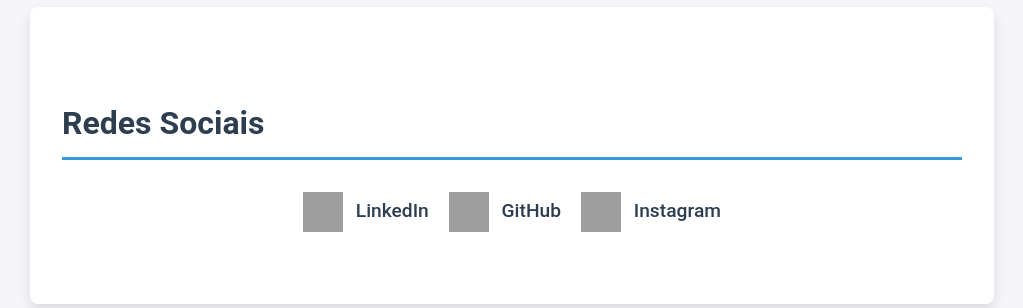
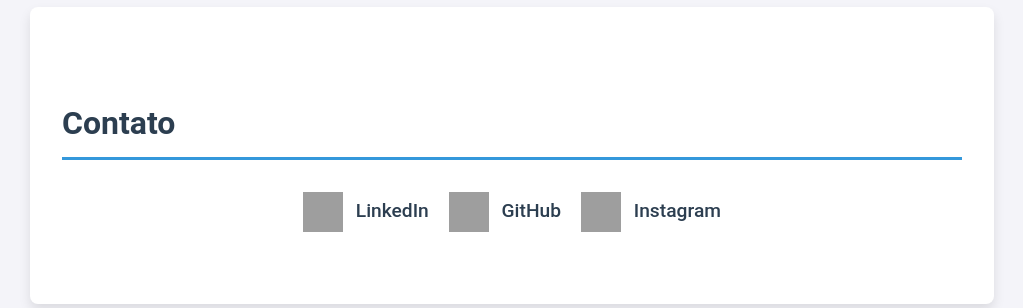
Before and after one commit to GuilhermeGustavoWeber/portfolio_V2, a Flask app: page / in a window 1280 px wide. Shown: the part 1587-1895 px from the top of the page, without its empty margins (128-1151 px from the left). Run offline with Flask 3, Linux system fonts and the light colour scheme; grey boxes are pictures that could not be loaded.

Commit message:
Update port.html

```diff
--- a/templates/port.html
+++ b/templates/port.html
@@ -55,7 +55,7 @@
     </section>
 
     <section id="contato">
-        <h2>Redes Sociais</h2>
+        <h2>Contato</h2>
         <div class="redes-sociais">
             <a href="https://www.linkedin.com/in/guilherme-gustavo-weber-70830124b/" target="_blank" class="social-icon">
                 <img src="https://cdn-icons-png.flaticon.com/256/174/174857.png" alt="LinkedIn">
@@ -65,7 +65,7 @@
                 <img src="https://cdn-icons-png.flaticon.com/512/25/25231.png" alt="GitHub">
                 GitHub
             </a>
-            <a href="" target="_blank" class="social-icon">
+            <a href="https://www.instagram.com/guilherme.gweber/" target="_blank" class="social-icon">
                 <img src="https://upload.wikimedia.org/wikipedia/commons/thumb/a/a5/Instagram_icon.png/1200px-Instagram_icon.png" alt="Instagram">
                 Instagram
             </a>
```
